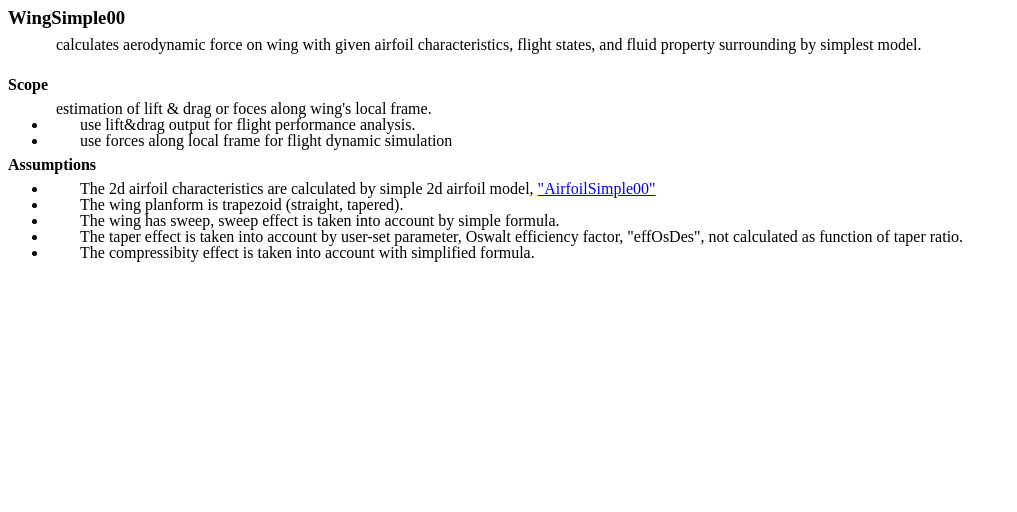
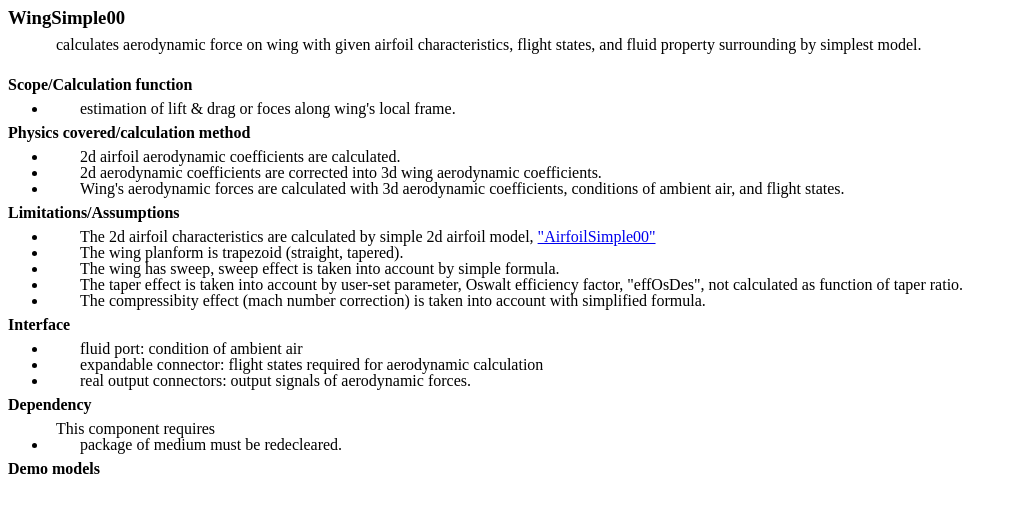
Before and after one commit to zeta-plusplus/AircraftDynamics, a plain HTML site: page docs/Aerodynamics/Components/WingSimple00.html in a window 1280 px wide. Shown: the whole page, without its empty margins (0-1017 px from the left). Drawn offline with Linux system fonts and the light colour scheme.

Commit message:
no message

```diff
--- a/docs/Aerodynamics/Components/WingSimple00.html
+++ b/docs/Aerodynamics/Components/WingSimple00.html
@@ -49,19 +49,35 @@
 		<p>calculates aerodynamic force on wing with given airfoil characteristics, flight states, and fluid property surrounding by simplest model.</p>
 		<p> &emsp; </p>
 
-	<h4>Scope </h4>
-		<p>estimation of lift & drag or foces along wing's local frame.
+	<h4>Scope/Calculation function </h4>
 		<ul>
-		<li>use lift&drag output for flight performance analysis.</li>
-		<li>use forces along local frame for flight dynamic simulation</li>
+		<li>estimation of lift & drag or foces along wing's local frame.</li>
 		</ul>
-		</p>
-	<h4>Assumptions </h4>
+	<h4>Physics covered/calculation method</h4>
+		<ul>
+		<li>2d airfoil aerodynamic coefficients are calculated.</li>
+		<li>2d aerodynamic coefficients are corrected into 3d wing aerodynamic coefficients.</li>
+		<li>Wing's aerodynamic forces are calculated with 3d aerodynamic coefficients, conditions of ambient air, and flight states.</li>
+		</ul>
+	<h4>Limitations/Assumptions </h4>
 		<ul>
 		<li>The 2d airfoil characteristics are calculated by simple 2d airfoil model, <a href="../BaseClasses/AirfoilSimple00.html"> "AirfoilSimple00" </a></li>
 		<li>The wing planform is trapezoid (straight, tapered). </li>
 		<li>The wing has sweep, sweep effect is taken into account by simple formula.</li>
 		<li>The taper effect is taken into account by user-set parameter, Oswalt efficiency factor, "effOsDes", not calculated as function of taper ratio.</li>
-		<li>The compressibity effect is taken into account with simplified formula.</li>
+		<li>The compressibity effect (mach number correction) is taken into account with simplified formula.</li>
 		</ul>
+	<h4>Interface </h4>
+		<ul>
+		<li>fluid port: condition of ambient air</li>
+		<li>expandable connector: flight states required for aerodynamic calculation</li>
+		<li>real output connectors: output signals of aerodynamic forces.
+		</ul>
+	<h4>Dependency </h4>
+		<p>This component requires</p>
+		<ul>
+		<li>package of medium must be redecleared.</li>
+		</ul>
+	<h4>Demo models</h4>
+
 </html>
```
